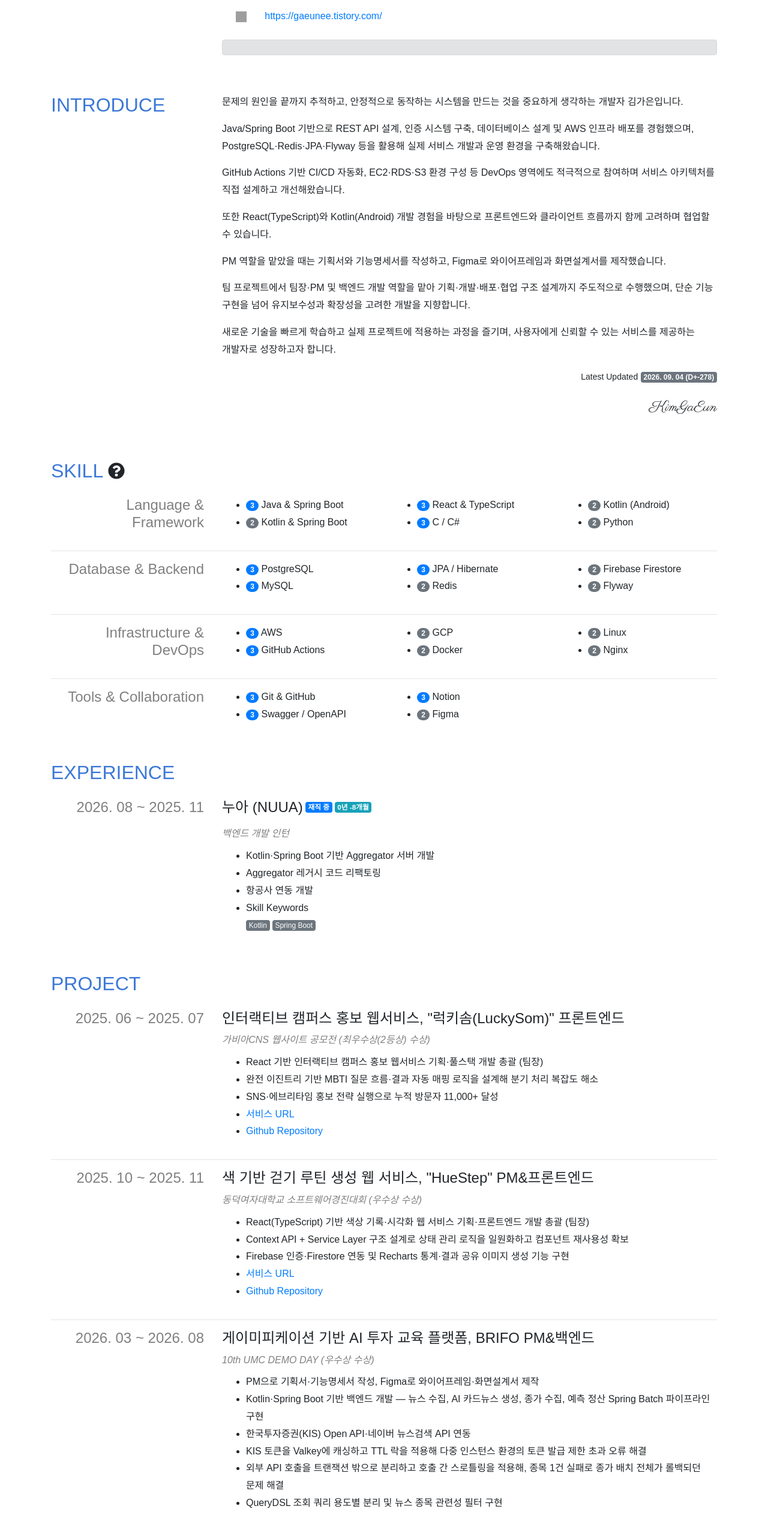
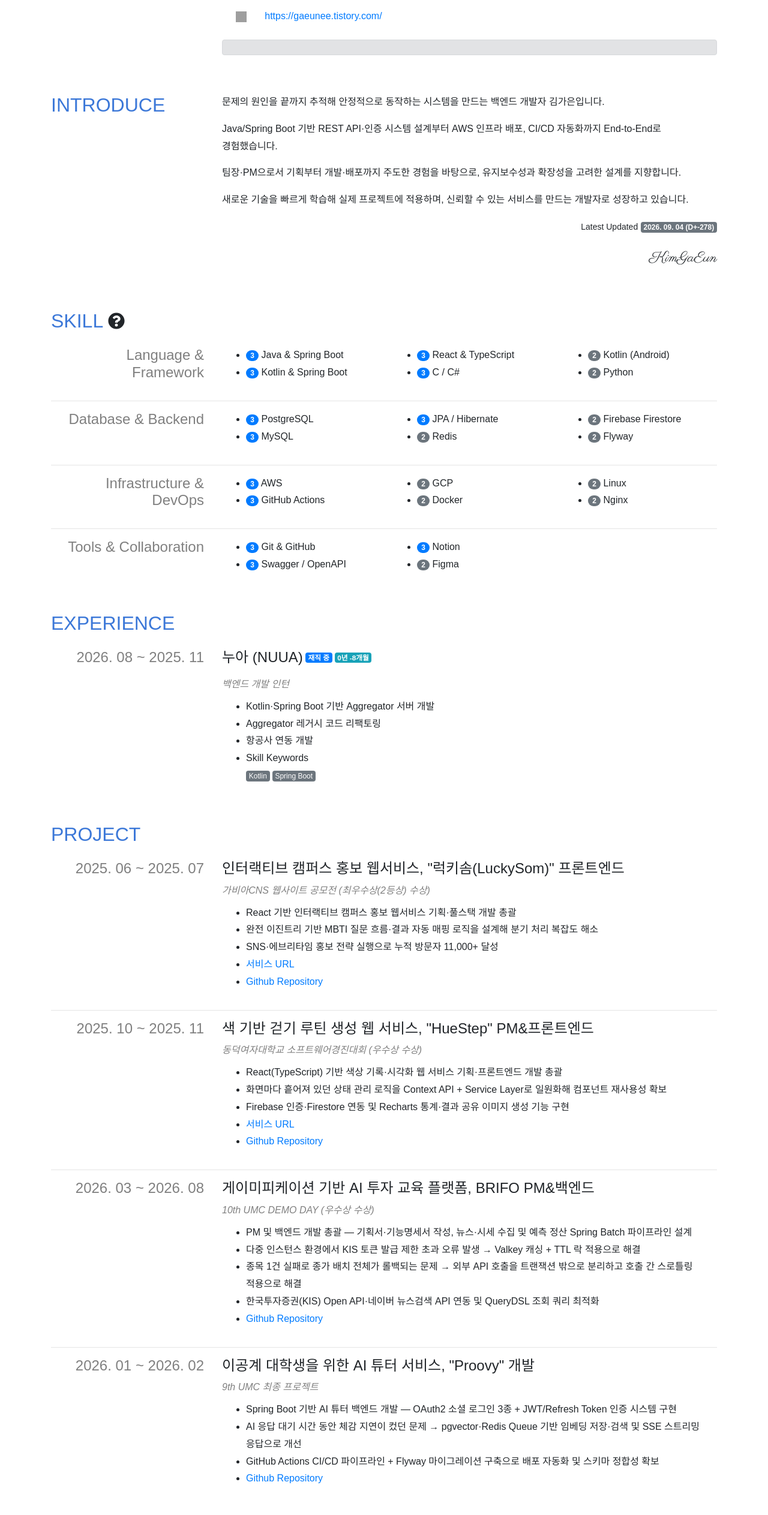
Before and after one commit to gaeunee2/resume-nextjs, a Next.js app: page / in a window 1280 px wide. Shown: the part 254-2780 px from the top of the page at 60% size. Built offline with nearby package versions, Linux system fonts and the light colour scheme; grey boxes are pictures that could not be loaded; a web font is replaced by a local one.

Commit message:
Update portfolio: 자기소개/프로젝트 정리, 자격증 및 스킬 업데이트

```diff
--- a/payload/etc.ts
+++ b/payload/etc.ts
@@ -4,6 +4,11 @@ const etc: IEtc.Payload = {
   disable: false,
 
   list: [
+    {
+      title: '정보처리기사',
+      subTitle: '자격증 취득',
+      startedAt: '2026-09',
+    },
     {
       title: 'SQLD',
       subTitle: '자격증 취득',
--- a/payload/introduce.ts
+++ b/payload/introduce.ts
@@ -5,13 +5,10 @@ const introduce: IIntroduce.Payload = {
   disable: false,
 
   contents: [
-    '문제의 원인을 끝까지 추적하고, 안정적으로 동작하는 시스템을 만드는 것을 중요하게 생각하는 개발자 김가은입니다.',
-    'Java/Spring Boot 기반으로 REST API 설계, 인증 시스템 구축, 데이터베이스 설계 및 AWS 인프라 배포를 경험했으며, PostgreSQL·Redis·JPA·Flyway 등을 활용해 실제 서비스 개발과 운영 환경을 구축해왔습니다.',
-    'GitHub Actions 기반 CI/CD 자동화, EC2·RDS·S3 환경 구성 등 DevOps 영역에도 적극적으로 참여하며 서비스 아키텍처를 직접 설계하고 개선해왔습니다.',
-    '또한 React(TypeScript)와 Kotlin(Android) 개발 경험을 바탕으로 프론트엔드와 클라이언트 흐름까지 함께 고려하며 협업할 수 있습니다.',
-    'PM 역할을 맡았을 때는 기획서와 기능명세서를 작성하고, Figma로 와이어프레임과 화면설계서를 제작했습니다.',
-    '팀 프로젝트에서 팀장·PM 및 백엔드 개발 역할을 맡아 기획·개발·배포·협업 구조 설계까지 주도적으로 수행했으며, 단순 기능 구현을 넘어 유지보수성과 확장성을 고려한 개발을 지향합니다.',
-    '새로운 기술을 빠르게 학습하고 실제 프로젝트에 적용하는 과정을 즐기며, 사용자에게 신뢰할 수 있는 서비스를 제공하는 개발자로 성장하고자 합니다.',
+    '문제의 원인을 끝까지 추적해 안정적으로 동작하는 시스템을 만드는 백엔드 개발자 김가은입니다.',
+    'Java/Spring Boot 기반 REST API·인증 시스템 설계부터 AWS 인프라 배포, CI/CD 자동화까지 End-to-End로 경험했습니다.',
+    '팀장·PM으로서 기획부터 개발·배포까지 주도한 경험을 바탕으로, 유지보수성과 확장성을 고려한 설계를 지향합니다.',
+    '새로운 기술을 빠르게 학습해 실제 프로젝트에 적용하며, 신뢰할 수 있는 서비스를 만드는 개발자로 성장하고 있습니다.',
   ],
   sign: 'KimGaEun',
   latestUpdated: lastestUpdatedAt,
--- a/payload/project.ts
+++ b/payload/project.ts
@@ -10,7 +10,7 @@ const project: IProject.Payload = {
       where: '가비아CNS 웹사이트 공모전 (최우수상(2등상) 수상)',
       descriptions: [
         {
-          content: 'React 기반 인터랙티브 캠퍼스 홍보 웹서비스 기획·풀스택 개발 총괄 (팀장)',
+          content: 'React 기반 인터랙티브 캠퍼스 홍보 웹서비스 기획·풀스택 개발 총괄',
         },
         {
           content:
@@ -36,12 +36,11 @@ const project: IProject.Payload = {
       where: '동덕여자대학교 소프트웨어경진대회 (우수상 수상)',
       descriptions: [
         {
-          content:
-            'React(TypeScript) 기반 색상 기록·시각화 웹 서비스 기획·프론트엔드 개발 총괄 (팀장)',
+          content: 'React(TypeScript) 기반 색상 기록·시각화 웹 서비스 기획·프론트엔드 개발 총괄',
         },
         {
           content:
-            'Context API + Service Layer 구조 설계로 상태 관리 로직을 일원화하고 컴포넌트 재사용성 확보',
+            '화면마다 흩어져 있던 상태 관리 로직을 Context API + Service Layer로 일원화해 컴포넌트 재사용성 확보',
         },
         {
           content: 'Firebase 인증·Firestore 연동 및 Recharts 통계·결과 공유 이미지 생성 기능 구현',
@@ -63,50 +62,24 @@ const project: IProject.Payload = {
       where: '10th UMC DEMO DAY (우수상 수상)',
       descriptions: [
         {
-          content: 'PM으로 기획서·기능명세서 작성, Figma로 와이어프레임·화면설계서 제작',
+          content:
+            'PM 및 백엔드 개발 총괄 — 기획서·기능명세서 작성, 뉴스·시세 수집 및 예측 정산 Spring Batch 파이프라인 설계',
         },
         {
           content:
-            'Kotlin·Spring Boot 기반 백엔드 개발 — 뉴스 수집, AI 카드뉴스 생성, 종가 수집, 예측 정산 Spring Batch 파이프라인 구현',
-        },
-        {
-          content: '한국투자증권(KIS) Open API·네이버 뉴스검색 API 연동',
+            '다중 인스턴스 환경에서 KIS 토큰 발급 제한 초과 오류 발생 → Valkey 캐싱 + TTL 락 적용으로 해결',
         },
         {
           content:
-            'KIS 토큰을 Valkey에 캐싱하고 TTL 락을 적용해 다중 인스턴스 환경의 토큰 발급 제한 초과 오류 해결',
+            '종목 1건 실패로 종가 배치 전체가 롤백되는 문제 → 외부 API 호출을 트랜잭션 밖으로 분리하고 호출 간 스로틀링 적용으로 해결',
         },
         {
           content:
-            '외부 API 호출을 트랜잭션 밖으로 분리하고 호출 간 스로틀링을 적용해, 종목 1건 실패로 종가 배치 전체가 롤백되던 문제 해결',
-        },
-        {
-          content: 'QueryDSL 조회 쿼리 용도별 분리 및 뉴스 종목 관련성 필터 구현',
+            '한국투자증권(KIS) Open API·네이버 뉴스검색 API 연동 및 QueryDSL 조회 쿼리 최적화',
         },
         {
           content: 'Github Repository',
           href: 'https://github.com/Team-BRIFO',
-        },
-      ],
-    },
-    {
-      title: 'VR 기업의 교육 분야 진출 전략 수립을 위한 데이터 분석 프로젝트',
-      startedAt: '2024-12',
-      endedAt: '2025-02',
-      where: '위아이티X데이터스테이션 프로젝트 (우수상 수상)',
-      descriptions: [
-        {
-          content: 'Python 기반 데이터 전처리·시각화 및 상관분석(Pearson Correlation) 수행',
-        },
-        {
-          content: 'K-means 클러스터링으로 VR 기기 보유자 특성·잠재 사용자층 세분화',
-        },
-        {
-          content: '분석 결과 기반 VR 기업의 교육 시장 진출 전략 및 타겟 마케팅 방향 제안',
-        },
-        {
-          content: 'Github Repository',
-          href: 'https://github.com/gaeunee2/we_it12',
         },
       ],
     },
@@ -122,7 +95,7 @@ const project: IProject.Payload = {
         },
         {
           content:
-            'pgvector·Redis Queue 기반 AI 임베딩 저장·검색 및 SSE 스트리밍 응답 처리로 AI 응답 대기 경험 개선',
+            'AI 응답 대기 시간 동안 체감 지연이 컸던 문제 → pgvector·Redis Queue 기반 임베딩 저장·검색 및 SSE 스트리밍 응답으로 개선',
         },
         {
           content:
@@ -134,50 +107,6 @@ const project: IProject.Payload = {
         },
       ],
     },
-    {
-      title: 'AI 트레이너 기반 러닝 헬스케어 서비스, "푸동푸동" 개발',
-      startedAt: '2025-07',
-      endedAt: '2025-08',
-      where: 'K-html 해커톤 (본선 진출)',
-      descriptions: [
-        {
-          content: '서비스 기획·UX 설계 및 React 프론트엔드 개발 총괄 (팀장)',
-        },
-        {
-          content:
-            'GPS 기반 이동거리·페이스 측정 로직과 Spring Boot API 연동으로 실시간 러닝 기록 기능 구현',
-        },
-        {
-          content: 'Clova STT/TTS 기반 음성 AI 러닝 코칭 및 AI 영상 생성 기능 연동',
-        },
-        {
-          content: 'Github Repository',
-          href: 'https://github.com/orgs/Pureureum/repositories',
-        },
-      ],
-    },
-    {
-      title: '시니어 맞춤 건강·정서 케어 앱, "할무이랑" 개발',
-      startedAt: '2025-07',
-      endedAt: '2025-08',
-      where: '서울 우먼테크 해커톤 (본선 진출)',
-      descriptions: [
-        {
-          content: '서울시 시니어 대상 Kotlin 기반 건강·정서 케어 앱 기획·개발 총괄 (팀장)',
-        },
-        {
-          content:
-            '시니어 친화형 UI 설계 및 날씨 API·Clova Voice 기반 음성 안내·정서 케어 기능 구현',
-        },
-        {
-          content: 'Clova Voice 파라미터 튜닝으로 음성 안내 품질 개선',
-        },
-        {
-          content: '시연 영상',
-          href: 'https://www.youtube.com/shorts/Xe23hOafyhY',
-        },
-      ],
-    },
   ],
 };
 
--- a/payload/skill.ts
+++ b/payload/skill.ts
@@ -9,7 +9,7 @@ const language: ISkill.Skill = {
     },
     {
       title: 'Kotlin & Spring Boot',
-      level: 2,
+      level: 3,
     },
     {
       title: 'React & TypeScript',
```
Also changed, not shown: 2 other files (tests, documents, lock files or other folders).
